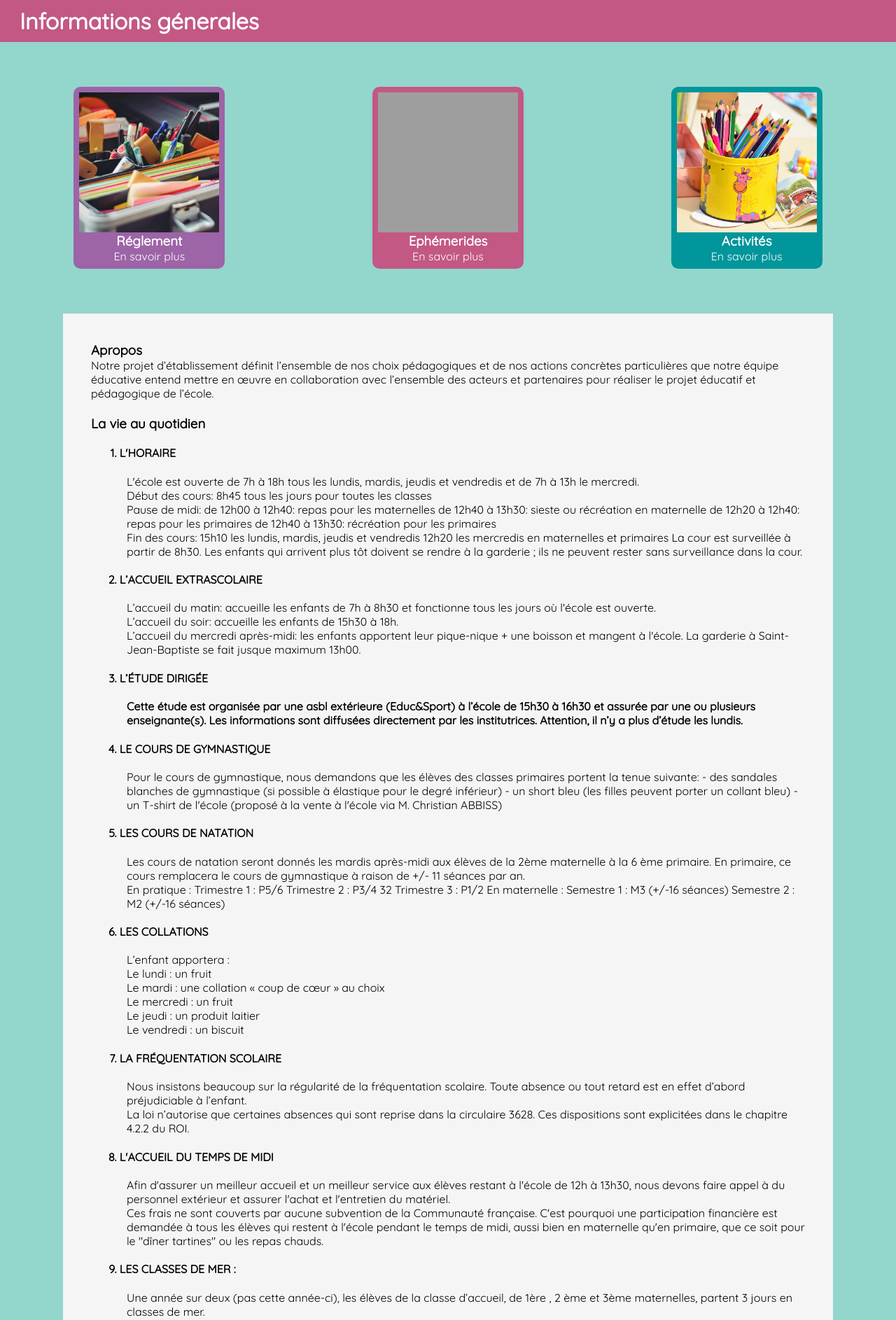
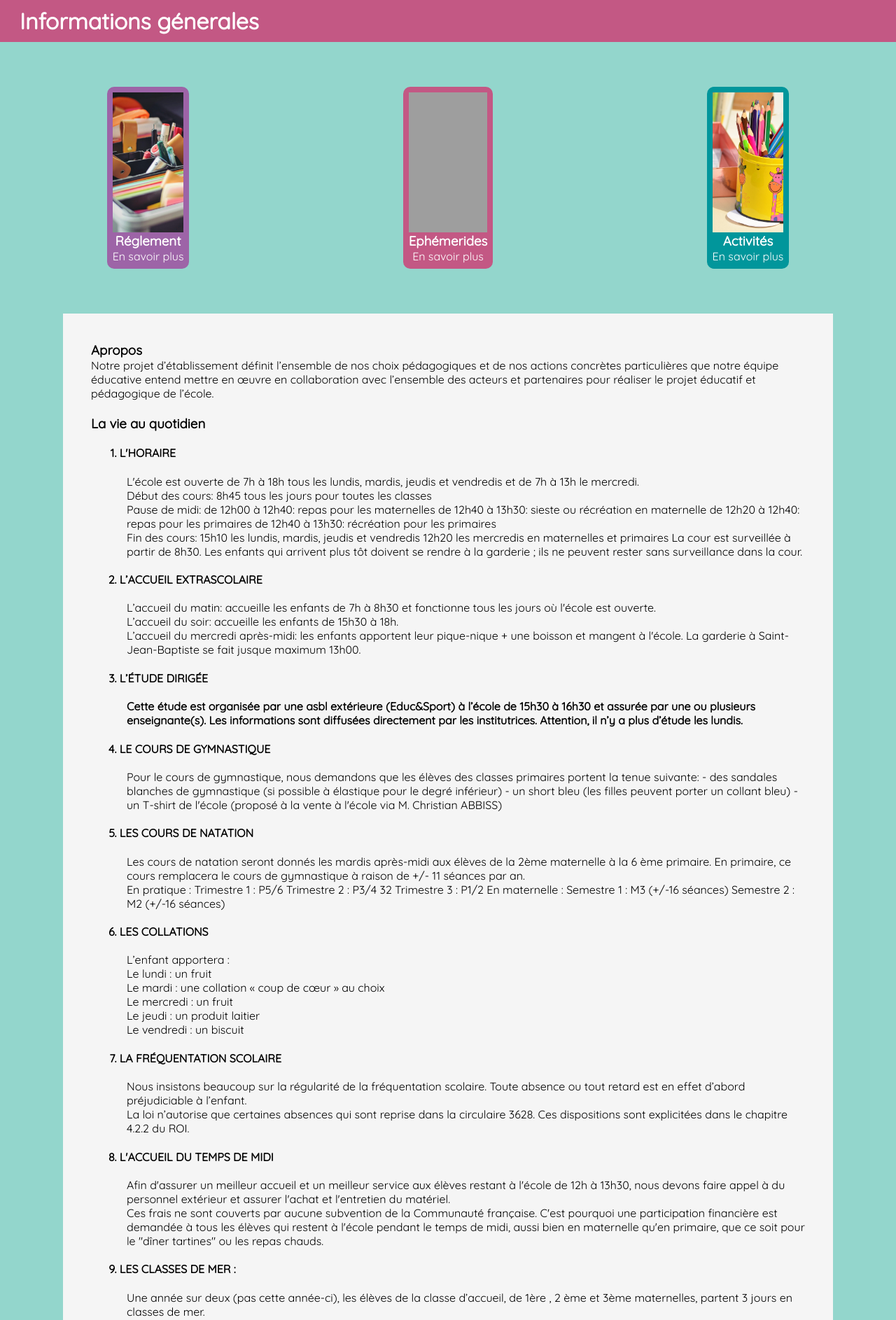
Before and after one commit to emontaigne/ecole_st_jean_baptiste_php, a PHP site: template view/page/info.php in a window 1280 px wide. Shown: the part 388-2274 px from the top of the page at 70% size. Run offline with PHP 8.4, Linux system fonts and the light colour scheme; the template is opened without the code that fills it, so the values that code supplies are empty; some libraries are stand-ins or nearby versions; grey boxes are pictures that could not be loaded.

Commit message:
mise en page

```diff
--- a/public/css/galerie.css
+++ b/public/css/galerie.css
@@ -11,7 +11,6 @@ html {
 }
 
 .mainTotalGallery {
-  background-image: url("../images/background.jpg");
   background-size: cover;
   background-repeat: no-repeat;
   font-family: "quicksand";
--- a/public/css/garderie.css
+++ b/public/css/garderie.css
@@ -15,7 +15,6 @@ html {
 }
 
 .containerGarderie {
-  background-image: url("../images/background.jpg");
   background-size: cover;
   background-repeat: no-repeat;
   font-family: "quicksand";
@@ -40,6 +39,7 @@ html {
 .flexGarderie {
   justify-content: space-around;
   display: flex;
+  padding-top: 3%;
 }
 
 .imgGarderie {
--- a/public/css/info.css
+++ b/public/css/info.css
@@ -136,20 +136,20 @@ div.cards-info a:hover div.roi {
   transition-timing-function: linear;
 }
 .button-testing-image-ephemerides {
-  width: 200px;
+  width: 100%;
   height: 200px;
   background: url("../images/calendar.jpg");
   background-size: cover;
 }
 .button-testing-image-activites {
-  width: 200px;
+  width: 100%;
   height: 200px;
   background: url("../images/activity3.jpg");
   background-size: cover;
 }
 
 .button-testing-image-roi {
-  width: 200px;
+  width: 100%;
   height: 200px;
   background: url("../images/supplies.jpg");
   background-size: cover;
--- a/public/css/parents.css
+++ b/public/css/parents.css
@@ -15,7 +15,6 @@ html {
 }
 
 .privateContainerParents {
-  background-image: url("../images/background.jpg");
   background-size: cover;
   background-repeat: no-repeat;
 }
@@ -23,11 +22,11 @@ html {
 .boxPrivateParents {
   width: 80%;
   margin: auto;
-  margin-top: 50px;
   background-color: white;
   box-shadow: 2px 2px 2px 2px rgba(0, 0, 125, 0.2);
   justify-content: space-around;
   min-height: 550px;
+  padding-top: 2%;
 }
 
 .boxTitle {
```
